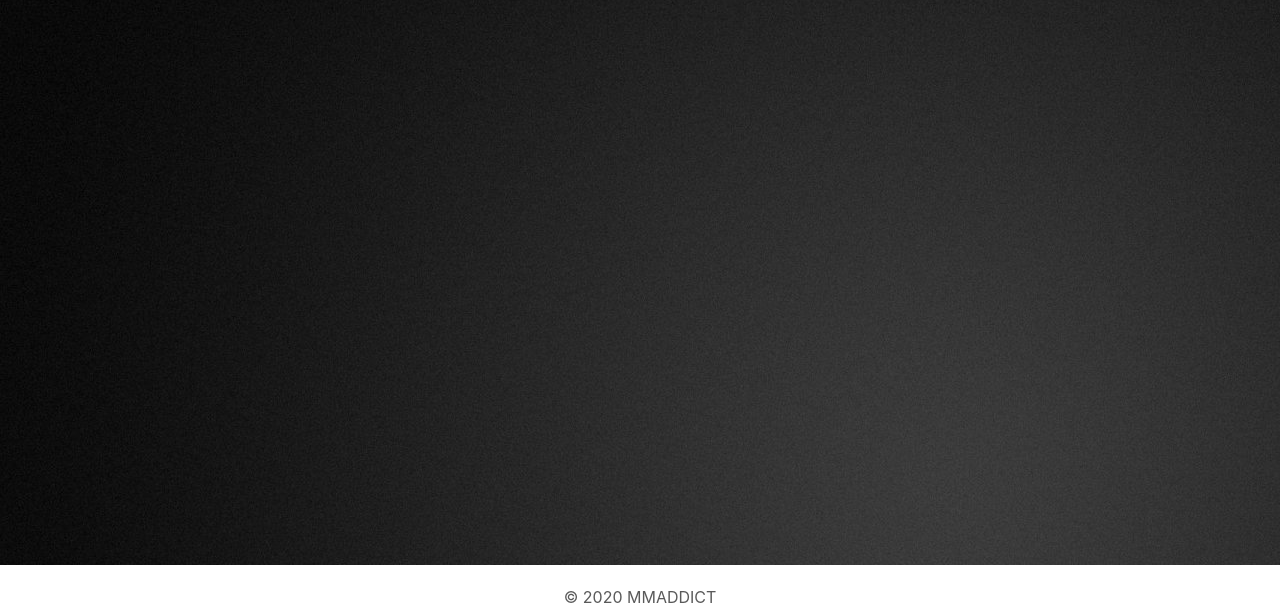
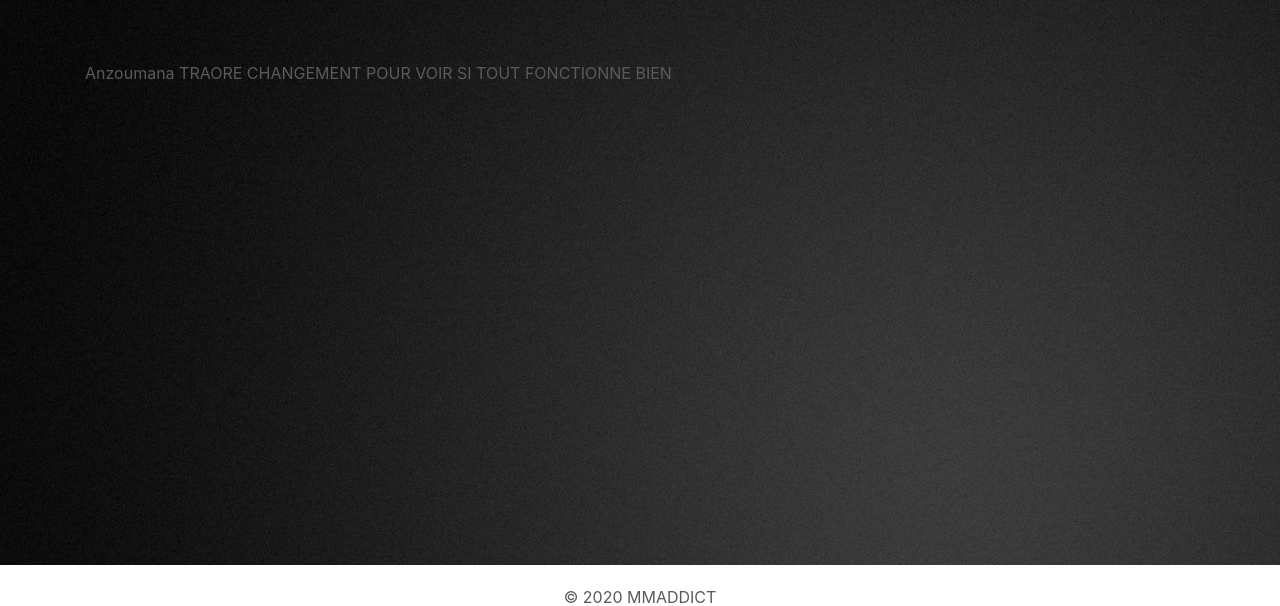
Before and after one commit to Anzou1/MMA, a PHP site: template templates/home/index.html.twig in a window 1280 px wide. Shown: the part 563-1169 px from the top of the page. Run offline with PHP 8.4, Linux system fonts and the light colour scheme; the template is opened without the code that fills it, so the values that code supplies are empty; some libraries are stand-ins or nearby versions.

Commit message:
test-push

```diff
--- a/templates/home/index.html.twig
+++ b/templates/home/index.html.twig
@@ -67,4 +67,6 @@
 
         <hr class="featurette-divider"> #}
 
+        Anzoumana TRAORE CHANGEMENT POUR VOIR SI TOUT FONCTIONNE BIEN
+
 {% endblock %}
```
Also changed, not shown: 1 other file.
